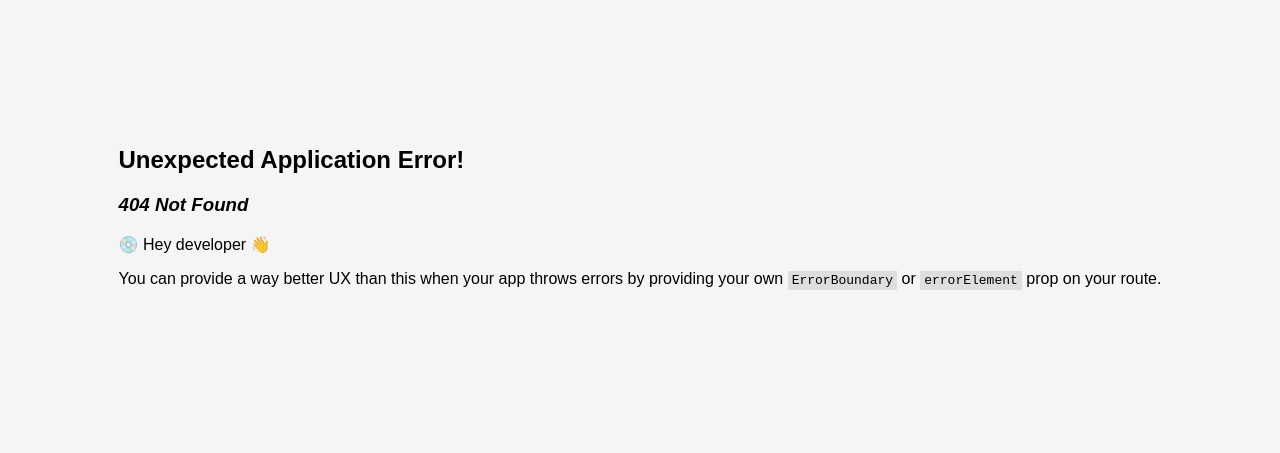
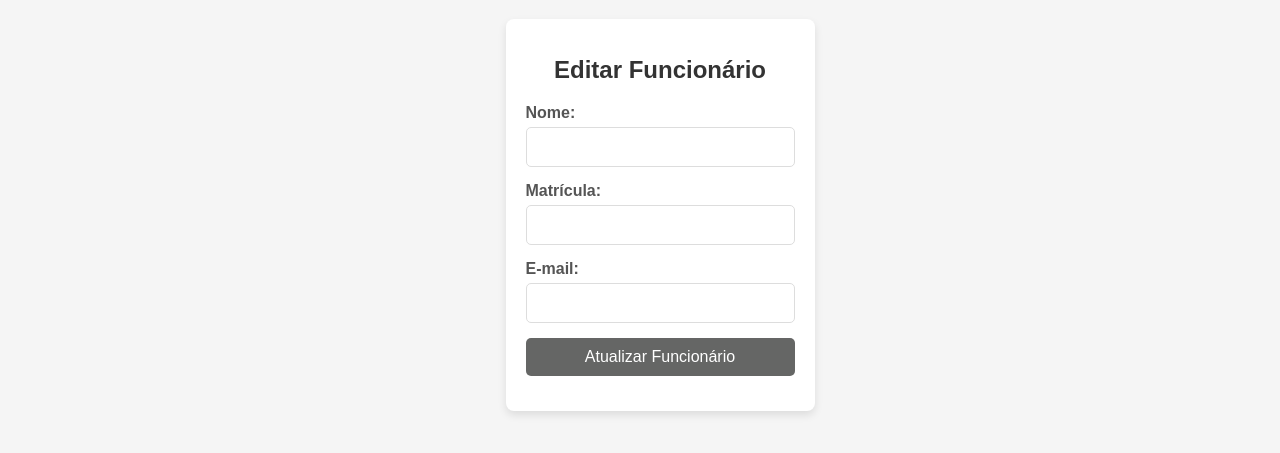
Before and after one commit to bibiarevalo/sistema_GEPI_front, a React (Vite) app: page /edicao in a window 1280 px wide. Before the commit this address had no page. Shown: the part 185-638 px from the top of the page. Built offline with nearby package versions, Linux system fonts and the light colour scheme.

Commit message:
fix: edição funcionario

```diff
--- a/src/main.jsx
+++ b/src/main.jsx
@@ -7,8 +7,8 @@ import './index.css'
 
 const paginas = createBrowserRouter([
   { path: '/', element: <CadastroFuncionario /> },
-  { path: '/excluir/:id', element: <ExclusaoFuncionario /> },
-  { path: '/edicao/:id', element: <EdicaoFuncionario /> },
+  { path: '/excluir', element: <ExclusaoFuncionario /> },
+  { path: '/edicao', element: <EdicaoFuncionario /> },
 ])
 
 createRoot(document.getElementById('root')).render(
--- a/src/pages/EdicaoFuncionario.jsx
+++ b/src/pages/EdicaoFuncionario.jsx
@@ -4,7 +4,7 @@ import { useState, useEffect } from 'react';
 const EditarFuncionario = ({ funcionarioId }) => {
     const [funcionario, setFuncionario] = useState({
         nome: '',
-        matricula: '',
+        matricula: 0,
         email: ''
     });
 
@@ -36,10 +36,12 @@ const EditarFuncionario = ({ funcionarioId }) => {
         const jsonData = {
             nome,
             email,
-            matricula: funcionario.matricula
+            matricula: Number(funcionario.matricula)
         };
 
-        const url = `http://localhost:6969/funcionarios/editar/${funcionarioId}`;
+        console.log(jsonData)
+
+        const url = `http://localhost:6969/funcionarios/editar/${jsonData.matricula}`;
 
         try {
             const resposta = await axios.put(url, jsonData);
@@ -73,12 +75,11 @@ const EditarFuncionario = ({ funcionarioId }) => {
 
                 <div className="form-group">
                     <label htmlFor="matricula">Matrícula:</label>
-                    <input
-                        type="text"
-                        name="matricula"
-                        id="matricula"
-                        value={funcionario.matricula}
-                        readOnly
+
+
+                    <input type="number"
+                        onChange={(e) => funcionario.matricula = e.target.value}
+                        required
                     />
                 </div>
 
```
